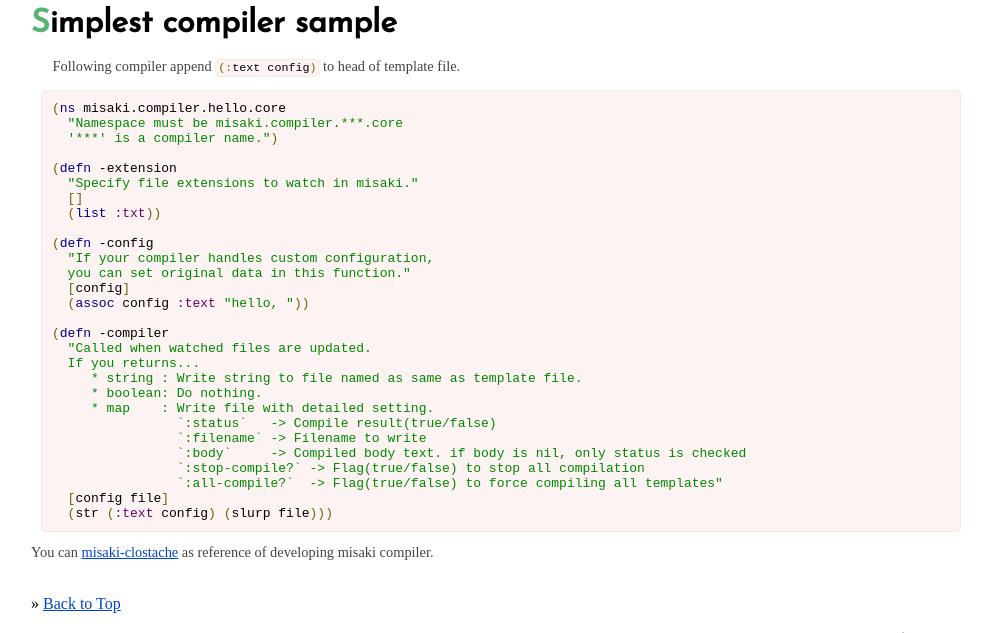
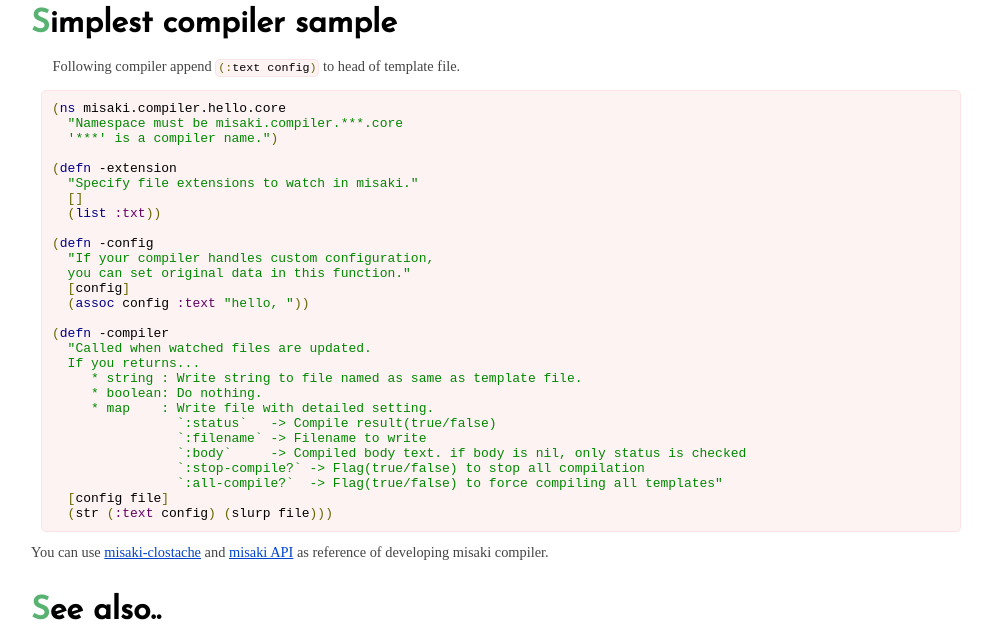
Before and after one commit to liquidz/misaki, a plain HTML site: page doc/public/toc/07-develop-compiler.html in a window 1280 px wide. Shown: the part 716-1349 px from the top of the page, without its empty margins (139-1141 px from the left). Drawn offline with Linux system fonts and the light colour scheme.

Commit message:
#17 add see-also to switch-compiler and develop-compiler page. update develop compiler page

```diff
--- a/doc/public/toc/07-develop-compiler.html
+++ b/doc/public/toc/07-develop-compiler.html
@@ -30,4 +30,4 @@ $ mv src/misaki_new_compiler/core.clj src/misaki/compiler/YOUR_COMPILER_NAME/cor
                 `:stop-compile?` -&gt; Flag(true/false) to stop all compilation
                 `:all-compile?`  -&gt; Flag(true/false) to force compiling all templates&quot;
   [config file]
-  (str (:text config) (slurp file)))</pre><p class="paragraph">You can <a href="https://github.com/liquidz/misaki-clostache">misaki-clostache</a> as reference of developing misaki compiler.</p><p class="back">&raquo; <a href="/misaki/">Back to Top</a></p></div></article><footer class="footer"><p><a href="http://twitter.com/uochan">@uochan</a>&nbsp; 2012</p><p><a href="https://github.com/liquidz/misaki"><img alt="misaki banner" src="/misaki/img/misaki_banner.png"></a></p></footer></div><script src="/misaki/js/prettify.js" type="text/javascript"></script><script src="/misaki/js/lang-clj.js" type="text/javascript"></script><script src="/misaki/js/main.js" type="text/javascript"></script></body></html>
+  (str (:text config) (slurp file)))</pre><p class="paragraph">You can use <a href="https://github.com/liquidz/misaki-clostache">misaki-clostache</a> and <a href="../api/uberdoc.html">misaki API</a> as reference of developing misaki compiler.</p><h2><span>S</span>ee also..</h2><ul><li><span><p class="paragraph"><a href="/misaki/toc/06-switch-compiler.html">Switch Compiler</a></p></span></li></ul><p class="back">&raquo; <a href="/misaki/">Back to Top</a></p></div></article><footer class="footer"><p><a href="http://twitter.com/uochan">@uochan</a>&nbsp; 2012</p><p><a href="https://github.com/liquidz/misaki"><img alt="misaki banner" src="/misaki/img/misaki_banner.png"></a></p></footer></div><script src="/misaki/js/prettify.js" type="text/javascript"></script><script src="/misaki/js/lang-clj.js" type="text/javascript"></script><script src="/misaki/js/main.js" type="text/javascript"></script></body></html>
```
Also changed, not shown: doc/public/toc/06-switch-compiler.html (+1 -1 lines), 2 other files.
